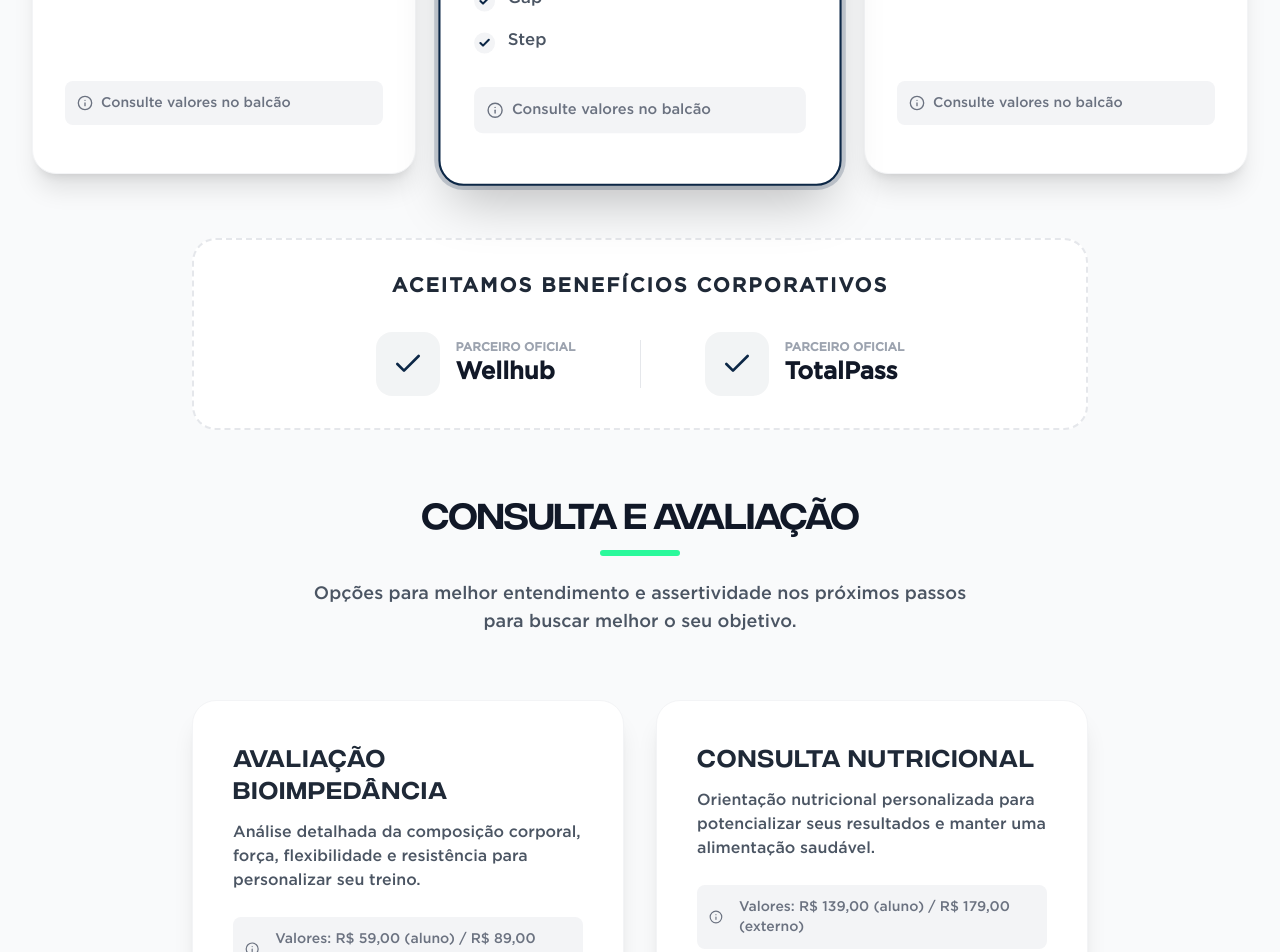
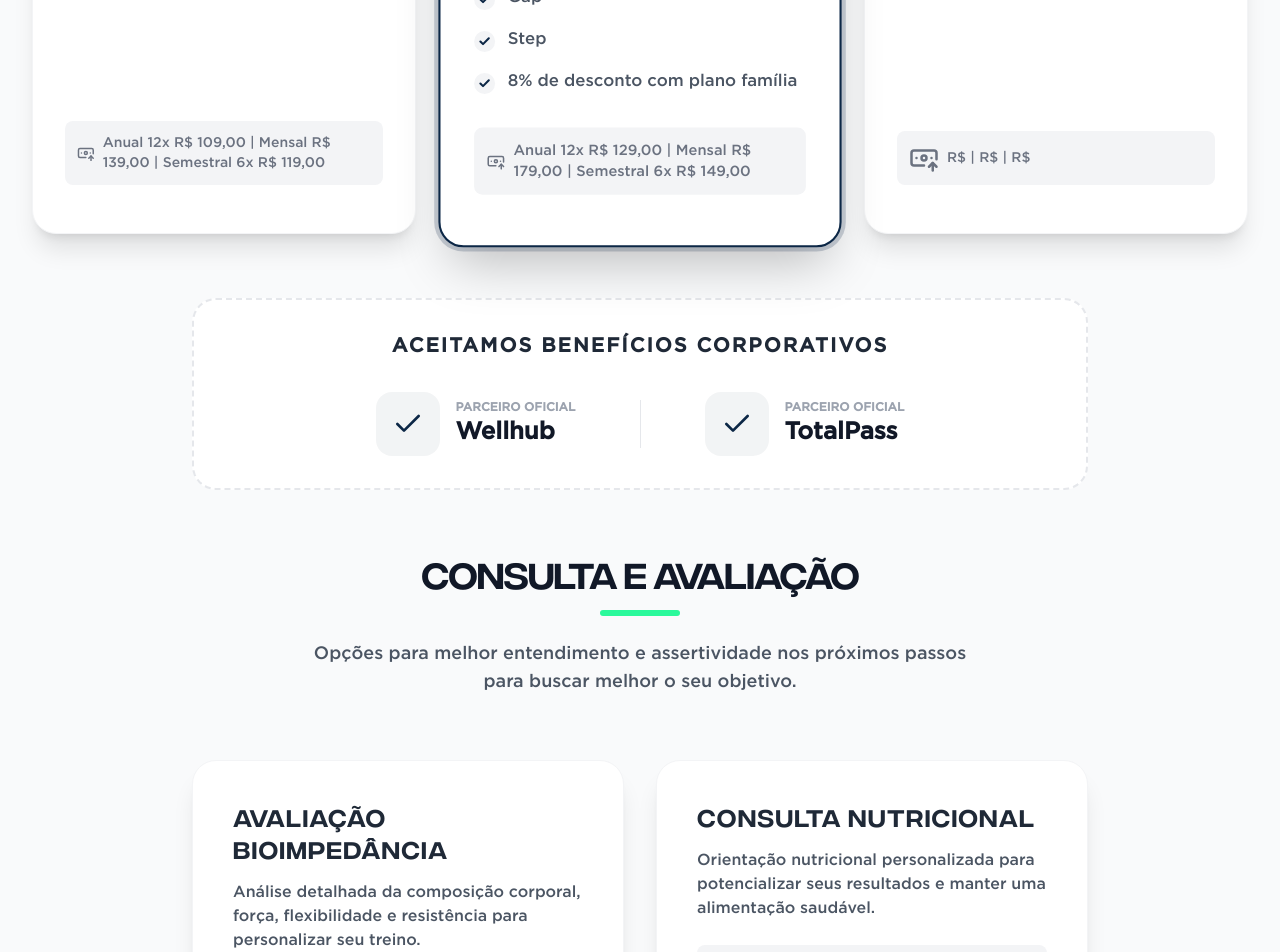
Before and after one commit to Thaian-lq/Boa_Forma_Gym, a React (Vite) app: page / in a window 1280 px wide. Shown: the part 1400-2352 px from the top of the page. Built offline with nearby package versions, Linux system fonts and the light colour scheme.

Commit message:
icons_prices
icones atribu[idos para valroes e preços

```diff
--- a/components/Plans.tsx
+++ b/components/Plans.tsx
@@ -1,5 +1,5 @@
 import React from 'react';
-import { Check, Info } from 'lucide-react';
+import { Check, Info, BanknoteArrowUp } from 'lucide-react';
 import { PLANS } from '../constants';
 import { AVALIATION } from '../constants';
 import { logEvent } from '../src/analytics';
@@ -57,8 +57,8 @@ const Plans: React.FC = () => {
 
               <div className="mt-auto">
                 <div className="flex items-center gap-2 text-sm text-gray-500 mb-4 bg-gray-100 p-3 rounded-lg">
-                  <Info size={16} />
-                  <span>Consulte valores no balcão</span>
+                  <BanknoteArrowUp size={30} />
+                  <span>{plan.values_anual} | {plan.values_mensal} | {plan.values_semestral}</span>
                 </div>
 
                 {/* BOTÃO SABER MAIS COM ANALYTICS */}
@@ -178,8 +178,8 @@ const Plans: React.FC = () => {
                     {avaliaton.description}
                   </span>
                   <div className="mt-4 flex items-center gap-4 text-sm text-gray-500 bg-gray-100 p-3 rounded-lg">
-                    <Info size={16} />
-                    <span>Valores: {avaliaton.values_aluno} (aluno) / {avaliaton.values_externo} (externo)</span>
+                    <BanknoteArrowUp size={25} />
+                    <span>Valores: {avaliaton.values_aluno} (aluno) | {avaliaton.values_externo} (externo)</span>
                   </div>
                 </div>
               )}
--- a/constants.tsx
+++ b/constants.tsx
@@ -63,18 +63,27 @@ export const PLANS: Plan[] = [
   {
     id: 'basic',
     name: 'Plano Musculação',
-    features: ['Acesso à musculação', 'Horário livre', 'Fichas de treino personalizada', 'Acompanhamento profissional'],
+    features: ['Acesso à musculação', 'Horário livre', 'Fichas de treino personalizada', 'Acompanhamento profissional', "8% de desconto com plano família"],
+    values_anual: 'Anual 12x R$ 109,00',
+    values_mensal: 'Mensal R$ 139,00',
+    values_semestral: 'Semestral 6x R$ 119,00',
   },
   {
     id: 'pro',
     name: 'Musculação & Aulas Coletivas',
-    features: ['Musculação completa', 'Circ. Funcional', 'Pump', 'Fit 30', 'Gap', 'Step'],
+    features: ['Musculação completa', 'Circ. Funcional', 'Pump', 'Fit 30', 'Gap', 'Step', "8% de desconto com plano família"],
     highlight: true,
+    values_anual: 'Anual 12x R$ 129,00',
+    values_mensal: 'Mensal R$ 179,00',
+    values_semestral: 'Semestral 6x R$ 149,00',
   },
   {
     id: 'kids',
     name: 'Plano Kids',
     features: ['Funcional Kids especializado', 'Horários flexíveis', 'Acompanhamento pedagógico'],
+    values_anual: 'R$ ',
+    values_mensal: 'R$ ',
+    values_semestral: 'R$ ',
   }
 ];
 
```
Also changed, not shown: types.ts (+6 -2 lines).
